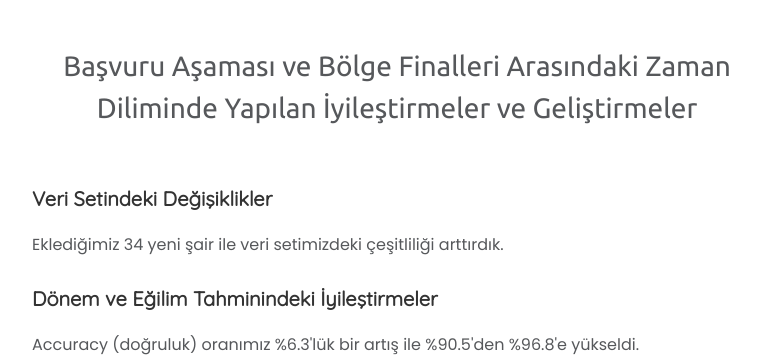
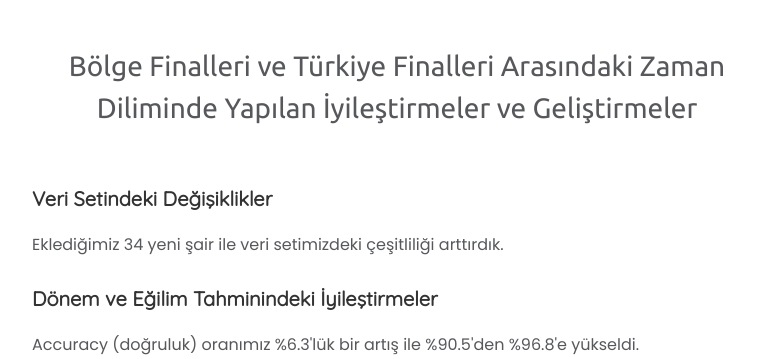
Before and after one commit to ardauzunoglu/edebizeka, a Flask app: page /iyilestirmeler-ve-gelistirmeler-turkiye in a window 1280 px wide. Shown: the part 90-449 px from the top of the page, without its empty margins (243-1003 px from the left). Run offline with Flask 2, Linux system fonts and the light colour scheme; parts of the project's set-up code (start-up, migrations or seed data) failed here and were passed over; some libraries are stand-ins or nearby versions.

Commit message:
Update iyilestirmeler-ve-gelistirmeler-turkiye.html

```diff
--- a/web-site/templates/iyilestirmeler-ve-gelistirmeler-turkiye.html
+++ b/web-site/templates/iyilestirmeler-ve-gelistirmeler-turkiye.html
@@ -663,7 +663,7 @@
             <div class="row">
                 <div class="col-lg-10 col-xl-8 offset-lg-1 offset-xl-2">
                     <div class="intro">
-                        <h1 class="text-center" style="margin: 20px 0px;padding: 25px 0px;font-size: 28px;font-family: Ubuntu, sans-serif;">Başvuru Aşaması ve Bölge Finalleri Arasındaki Zaman Diliminde Yapılan İyileştirmeler ve Geliştirmeler<br></h1>
+                        <h1 class="text-center" style="margin: 20px 0px;padding: 25px 0px;font-size: 28px;font-family: Ubuntu, sans-serif;">Bölge Finalleri ve Türkiye Finalleri Arasındaki Zaman Diliminde Yapılan İyileştirmeler ve Geliştirmeler<br></h1>
                     </div>
                     <div class="text">
                         <h2 style="font-family: Quicksand, sans-serif;"><strong>Veri Setindeki Değişiklikler</strong><br></h2>
```
